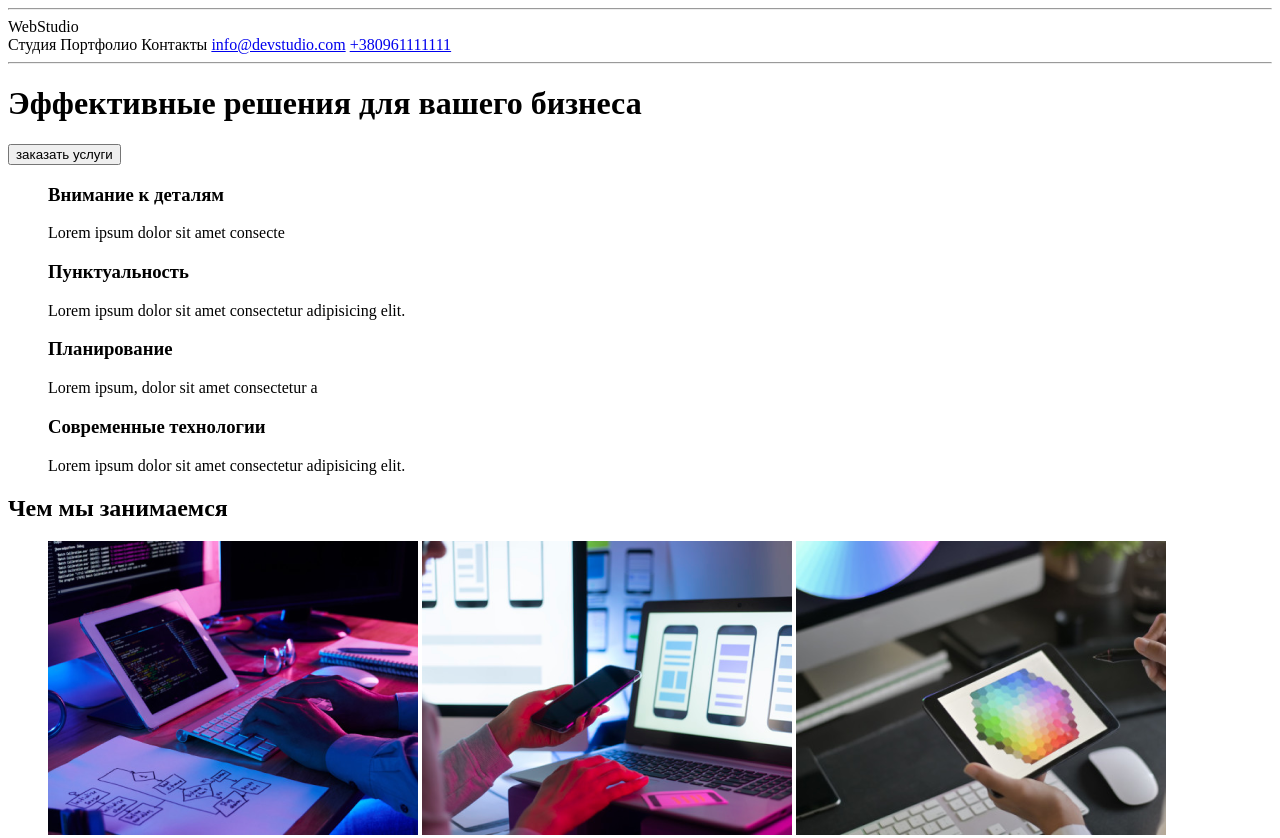
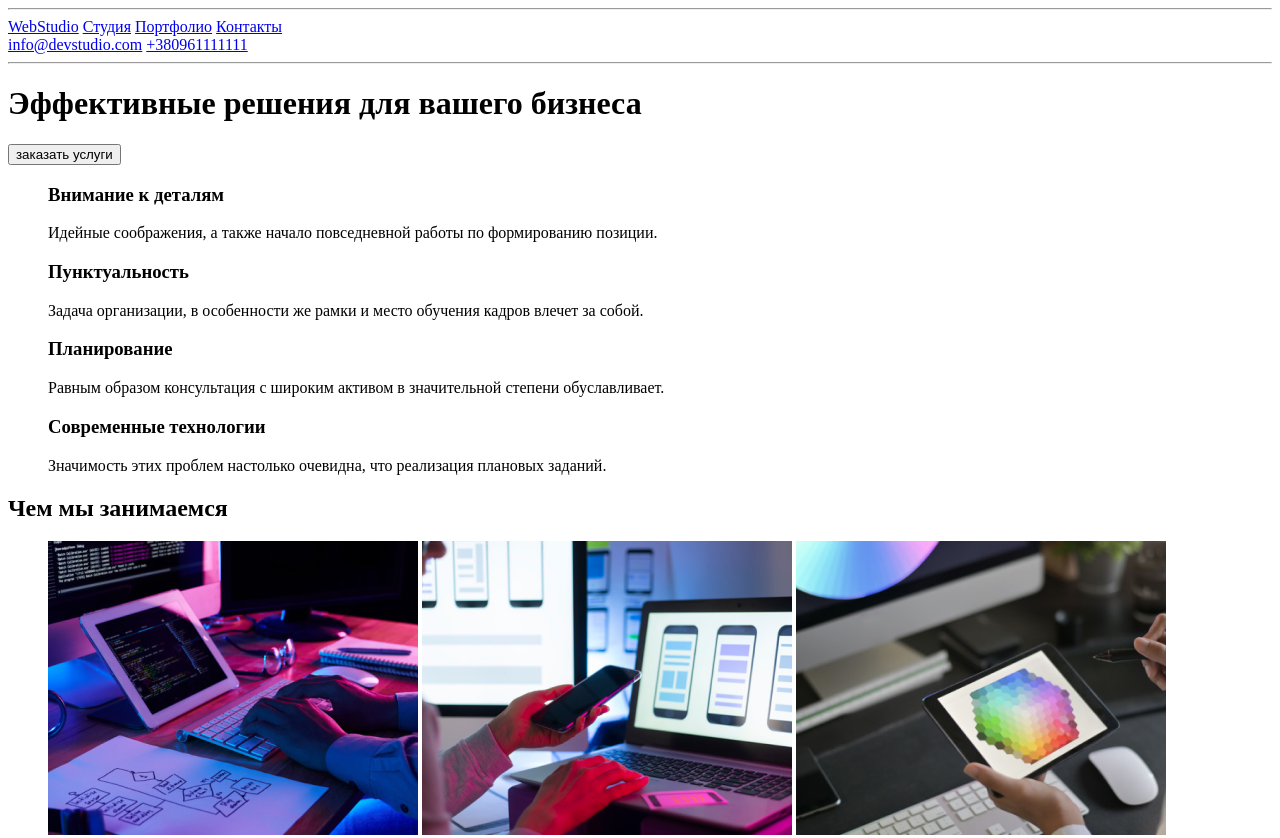
Before and after one commit to Iegor-Melnichenko/goit-markup-hw-01, a plain HTML site: page index.html in a window 1280 px wide. Shown: the top 838 px of the page. Drawn offline with Linux system fonts and the light colour scheme.

Commit message:
финальные правки разметки

```diff
--- a/index.html
+++ b/index.html
@@ -14,13 +14,20 @@
     <header>
         <main>
             <hr>
-            <span>WebStudio</span>
+
             <nav>
-
-                <span>Студия Портфолио Контакты</span>
+                <span>
+                    <a href="WebStudio">WebStudio</a>
+                </span>
+                <span>
+                    <a href="Студия">Студия</a>
+                    <a href="Портфолио">Портфолио</a>
+                    <a href="Контакты">Контакты</a>
+                </span>
+            </nav>
                 <a href="mailto:info@devstudio.com">info@devstudio.com</a>
                 <a href="telto:+380961111111">+380961111111</a>
-            </nav>
+
             <hr>
         </main>
     </header>
@@ -39,13 +46,14 @@
 <div>
     <ul>
         <h3>Внимание к деталям</h3>
-        <p>Lorem ipsum dolor sit amet consecte</p>
+        <p>Идейные соображения, а также начало повседневной работы по формированию позиции.</p>
+
         <h3>Пунктуальность</h3>
-        <p>Lorem ipsum dolor sit amet consectetur adipisicing elit.</p>
+        <p>Задача организации, в особенности же рамки и место обучения кадров влечет за собой.</p>
         <h3>Планирование</h3>
-        <p>Lorem ipsum, dolor sit amet consectetur a</p>
+        <p>Равным образом консультация с широким активом в значительной степени обуславливает.</p>
         <h3>Современные технологии</h3>
-        <p>Lorem ipsum dolor sit amet consectetur adipisicing elit. </p>
+        <p>Значимость этих проблем настолько очевидна, что реализация плановых заданий.</p>
     </ul>
 </div>
 <div>
@@ -77,12 +85,12 @@
 <div>
 <!--Footer-->
 <address>
+<ul>
 <span>WebStudio</span>
-<ul>
  <span>г.Киев , пр-т Леси Украинки,26</span>
 <a href="mailto:info@devstudio.com">info@devstudio.com</a>
 <a href="telto:+380961111111">+380961111111</a>
- </ul>
+</ul>
 </address>
 </div>
 <body>
```
